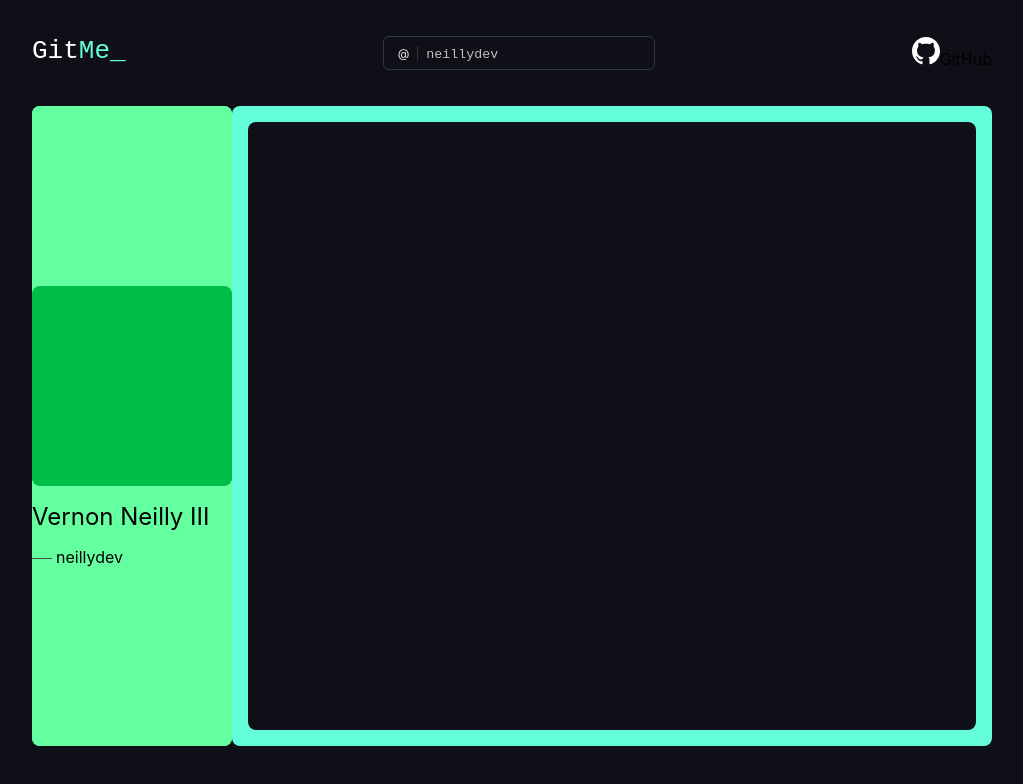
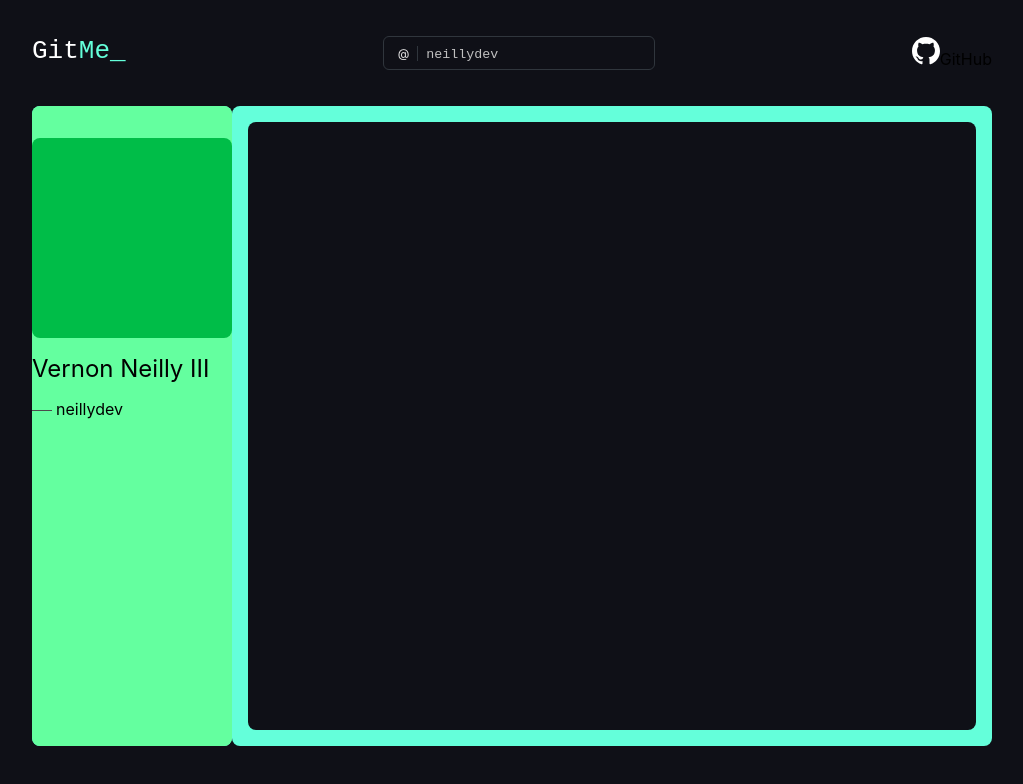
Before and after one commit to neillydev/gitme, a Next.js app: page /1 in a window 1280 px wide. Shown: the top 784 px of the page, without its empty margins (128-1151 px from the left). Built offline with nearby package versions, Linux system fonts and the light colour scheme.

Commit message:
fix styling for profile container

```diff
--- a/styles/Portfolio.module.scss
+++ b/styles/Portfolio.module.scss
@@ -20,7 +20,8 @@
     display: flex;
     flex-direction: column;
     align-items: center;
-    justify-content: center;
+    padding: 2rem 0;
+    justify-content: flex-start;
     width: 100%;
     height: 100%;
     background-color: $green;
```
